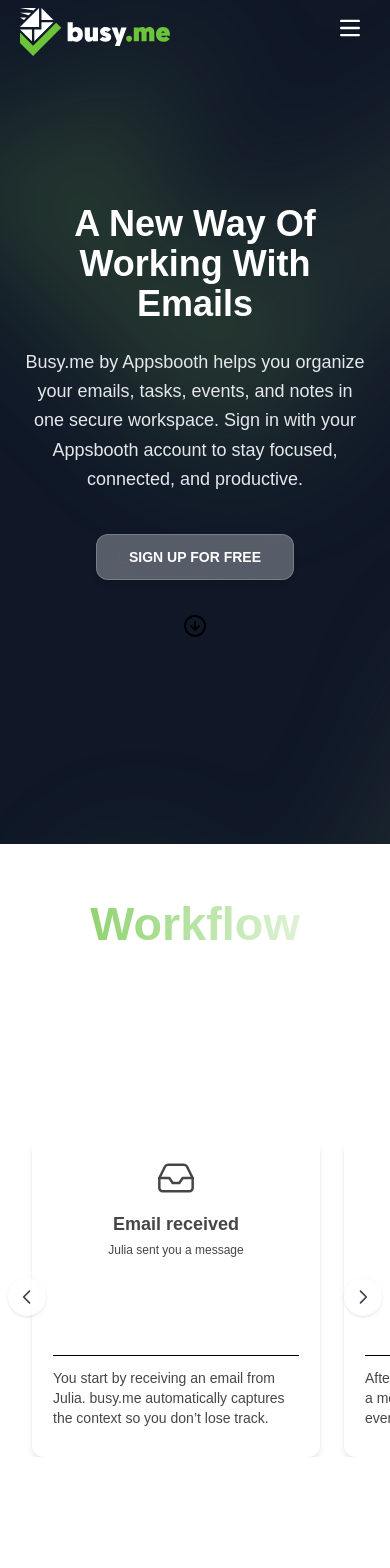
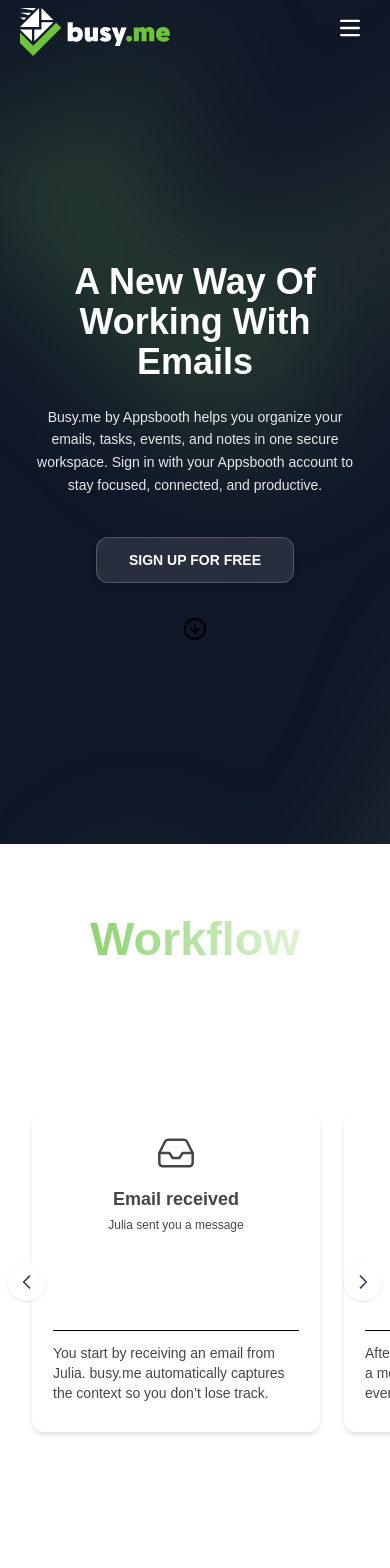
Before and after one commit to amin3003/busy.me, a Next.js app: page / in a window 390 px wide. Shown: the top 1568 px of the page. Built offline with nearby package versions, Linux system fonts and the light colour scheme.

Commit message:
fixe bugs

```diff
--- a/components/GlassTextBehind/glass-text-behind.tsx
+++ b/components/GlassTextBehind/glass-text-behind.tsx
@@ -33,8 +33,8 @@
   const contentWrapperClasses =
     title != null
       ? dynamicMargin
-        ? 'mt-[-40px] lg:mt-[-5vw] lg:mt-[-160px]'
-        : 'mt-[-40px] lg:mt-[-160px]'
+        ? 'mt-[-40px] lg:mt-[-5vw] lg:mt-[-160px] '
+        : 'mt-[-70px] lg:mt-[-160px]'
       : '';
 
   return (
--- a/components/HorizontalRoadmap/InteractiveRoadmap.tsx
+++ b/components/HorizontalRoadmap/InteractiveRoadmap.tsx
@@ -110,7 +110,7 @@
           {steps.map((step, index) => (
             <div
               key={`mobile-${step.id}-${index}`}
-              className="snap-center shrink-0"
+              className="snap-center shrink mb-5"
             >
               <StepCard item={step} />
             </div>
--- a/components/home/Banner.tsx
+++ b/components/home/Banner.tsx
@@ -52,11 +52,11 @@
       {/* <div aria-hidden="true" className="absolute inset-0 -z-10 bg-black/10" /> */}
 
       {/* Hero content */}
-      <div className="relative text-center z-10 flex flex-col items-center justify-center px-6 max-w">
+      <div className="relative text-center z-10 flex flex-col items-center justify-center px-6 max-w mt-15 md:mt-2">
         <h1 className="text-4xl md:text-6xl font-extrabold text-white mb-6 capitalize">
           A new way of working with emails
         </h1>
-        <p className="text-lg text-center md:text-xl text-gray-200 leading-relaxed mb-10 max-w-3xl">
+        <p className="text-sm text-center md:text-xl  text-gray-200 leading-relaxed mb-10 max-w-3xl">
           Busy.me by Appsbooth helps you organize your emails, tasks, events,
           and notes in one secure workspace. Sign in with your Appsbooth account
           to stay focused, connected, and productive.
@@ -68,7 +68,7 @@
             href="https://my.busy.me"
             target="_blank"
             rel="noopener noreferrer"
-            className="p-5 bg-white/30  backdrop-blur-md
+            className="p-5 bg-white/10  backdrop-blur-md
                 rounded-xl shadow-md border border-white/20 text-[#ffffff] px-8 py-3 text-sm font-semibold  hover:shadow-lg transition-all"
           >
             SIGN UP FOR FREE
--- a/components/home/Home.tsx
+++ b/components/home/Home.tsx
@@ -42,14 +42,13 @@
     <div className="">
       <Banner />
       {/* <Carousel /> */}
-      <HeroSinglePage/>
+      <HeroSinglePage />
       <section id="all-features">
         <FeatureShowcase />
       </section>
       <section id="about-us">
         <AboutUs />
       </section>
-
     </div>
   );
 }
```
